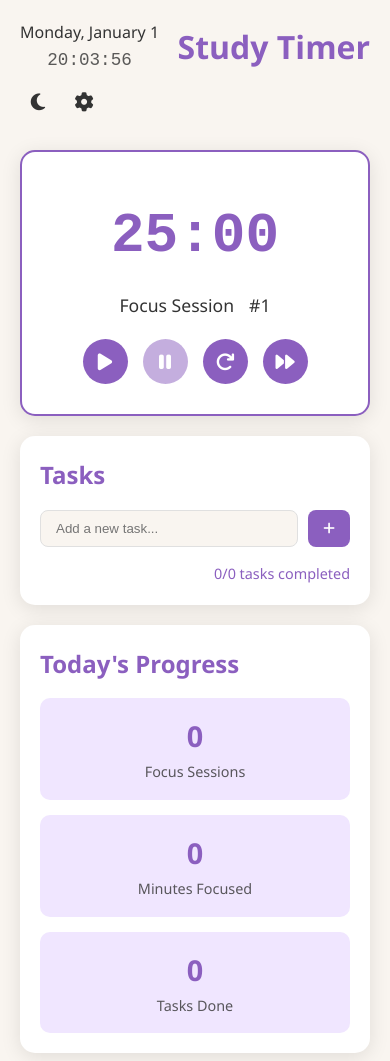
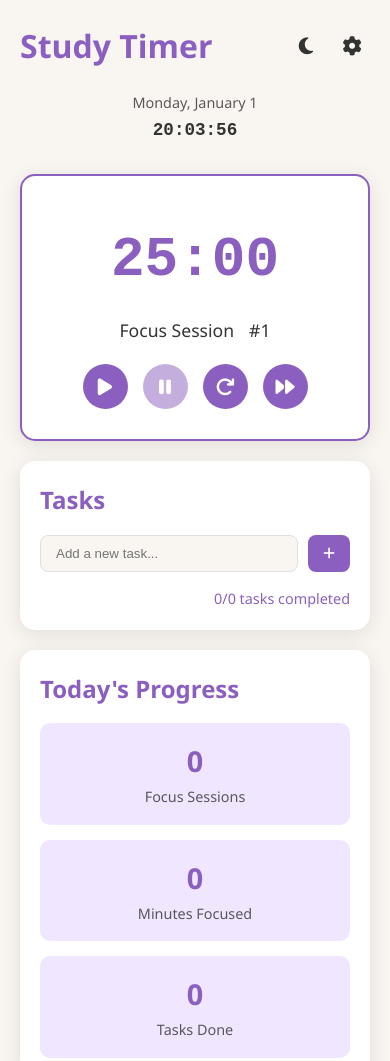
Before and after one commit to chizhinime/digital-study-clock, a plain HTML site: page index.html in a window 390 px wide. Shown: the top 1061 px of the page. Drawn offline with Linux system fonts and the light colour scheme.

Commit message:
Update styles.css

```diff
--- a/styles.css
+++ b/styles.css
@@ -58,13 +58,25 @@ body {
     align-items: center;
     margin-bottom: 10px;
     position: relative;
+    flex-wrap: wrap;
+}
+
+.date-time {
+    display: flex;
+    flex-direction: column;
+    align-items: flex-start;
+}
+
+.date {
+    font-size: 0.9rem;
+    opacity: 0.8;
+    margin-bottom: 2px;
 }
 
 .clock {
     font-family: 'Courier New', monospace;
     font-size: 1.1rem;
-    color: var(--text-color);
-    opacity: 0.8;
+    font-weight: bold;
 }
 
 .header-controls {
@@ -390,8 +402,14 @@ h1, h2 {
         gap: 10px;
     }
 
-    .clock {
+    .date-time {
         order: 3;
+        width: 100%;
+        text-align: center;
+        margin-top: 10px;
+    }
+
+    .date, .clock {
         width: 100%;
         text-align: center;
     }
```
